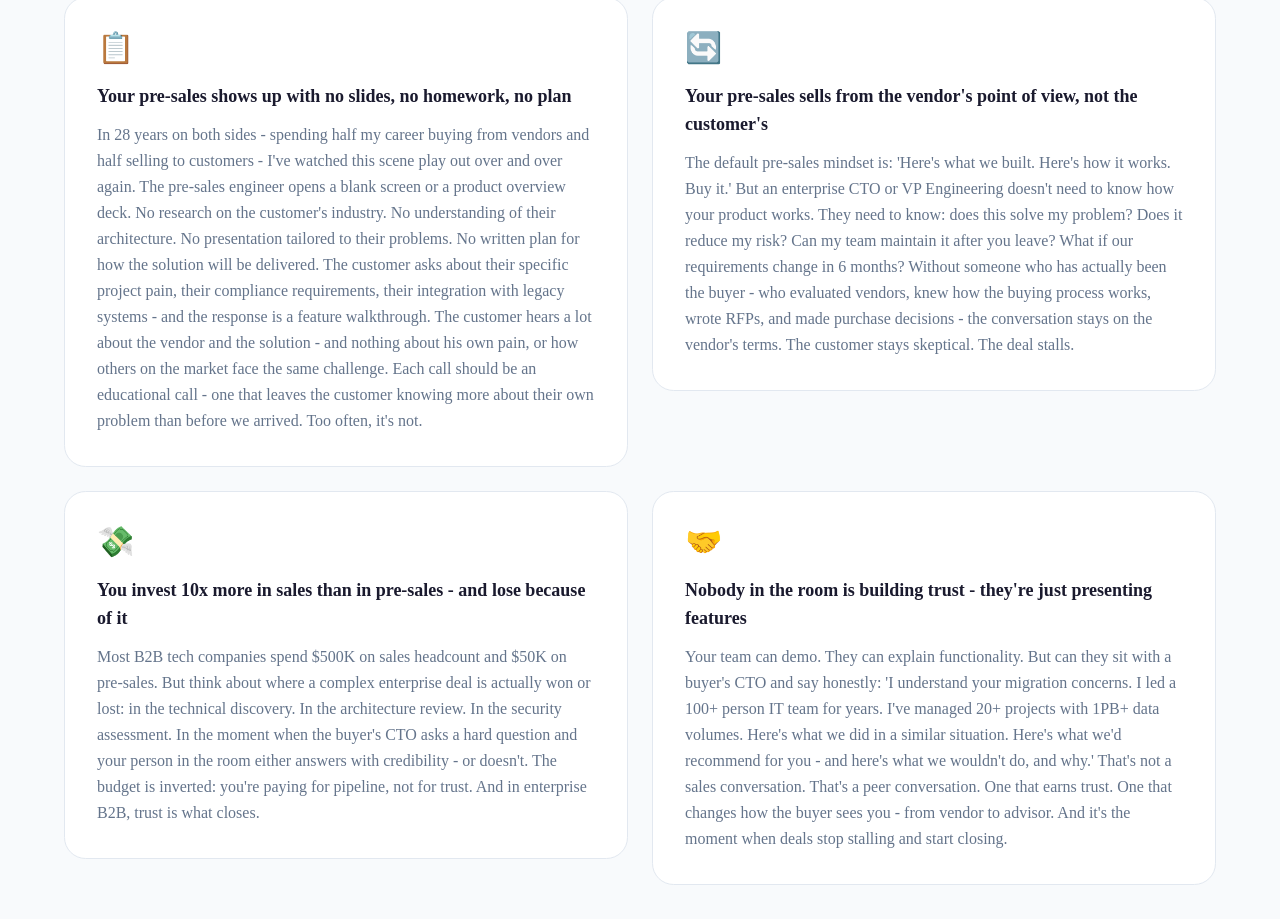
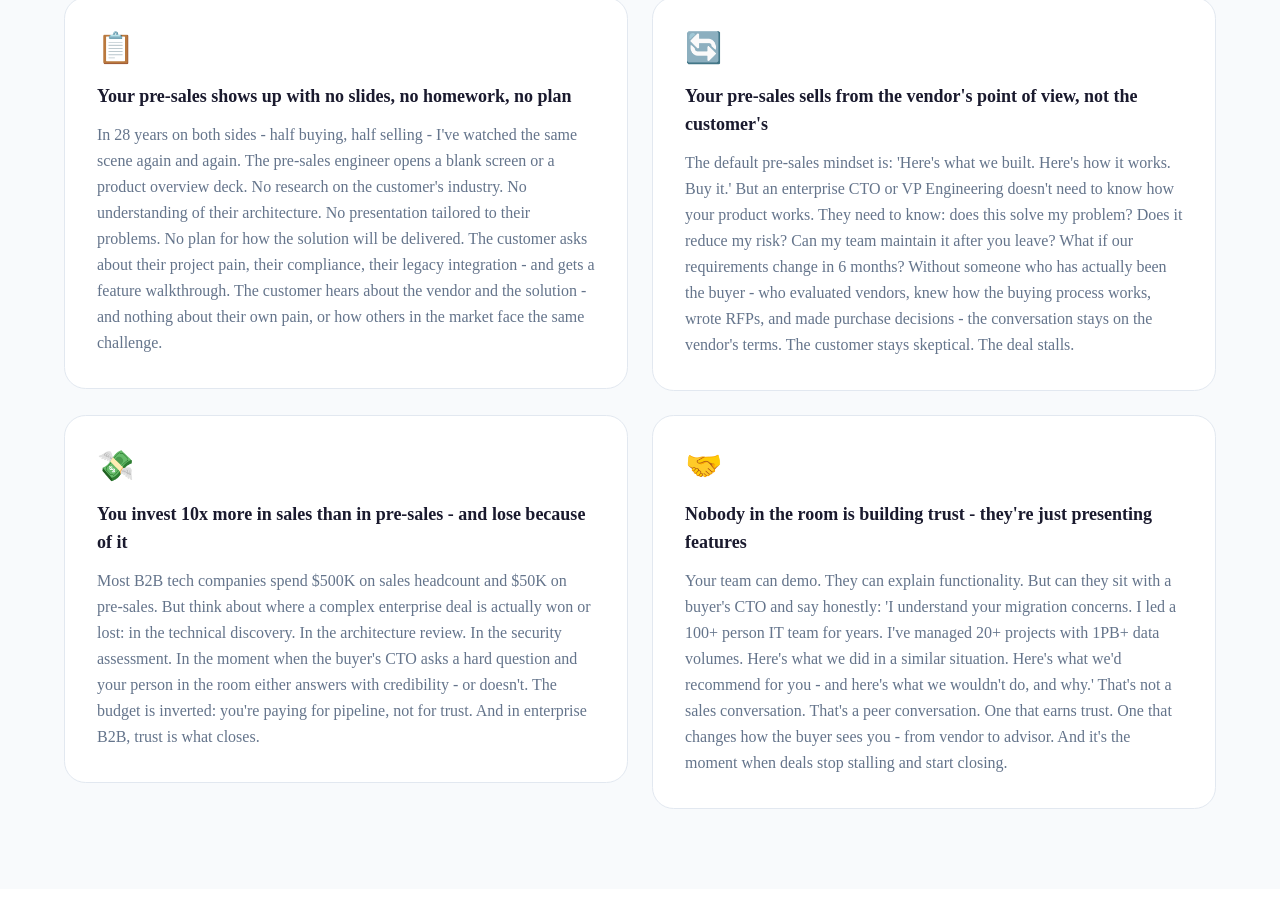
Before and after one commit to yurikoran/thesalescto, a Next.js app: page / in a window 1280 px wide. Shown: the part 1119-2038 px from the top of the page. Built offline with nearby package versions, Linux system fonts and the light colour scheme.

Commit message:
Rewrite Problem section: real pre-sales scenarios, 50/50 both sides, concise copy

```diff
--- a/src/app/page.tsx
+++ b/src/app/page.tsx
@@ -106,7 +106,7 @@ const PROBLEMS = [
     icon: "📋",
     title: "Your pre-sales shows up with no slides, no homework, no plan",
     description:
-      "In 28 years on both sides - spending half my career buying from vendors and half selling to customers - I've watched this scene play out over and over again. The pre-sales engineer opens a blank screen or a product overview deck. No research on the customer's industry. No understanding of their architecture. No presentation tailored to their problems. No written plan for how the solution will be delivered. The customer asks about their specific project pain, their compliance requirements, their integration with legacy systems - and the response is a feature walkthrough. The customer hears a lot about the vendor and the solution - and nothing about his own pain, or how others on the market face the same challenge. Each call should be an educational call - one that leaves the customer knowing more about their own problem than before we arrived. Too often, it's not.",
+      "In 28 years on both sides - half buying, half selling - I've watched the same scene again and again. The pre-sales engineer opens a blank screen or a product overview deck. No research on the customer's industry. No understanding of their architecture. No presentation tailored to their problems. No plan for how the solution will be delivered. The customer asks about their project pain, their compliance, their legacy integration - and gets a feature walkthrough. The customer hears about the vendor and the solution - and nothing about their own pain, or how others in the market face the same challenge.",
   },
   {
     icon: "🔄",
```
